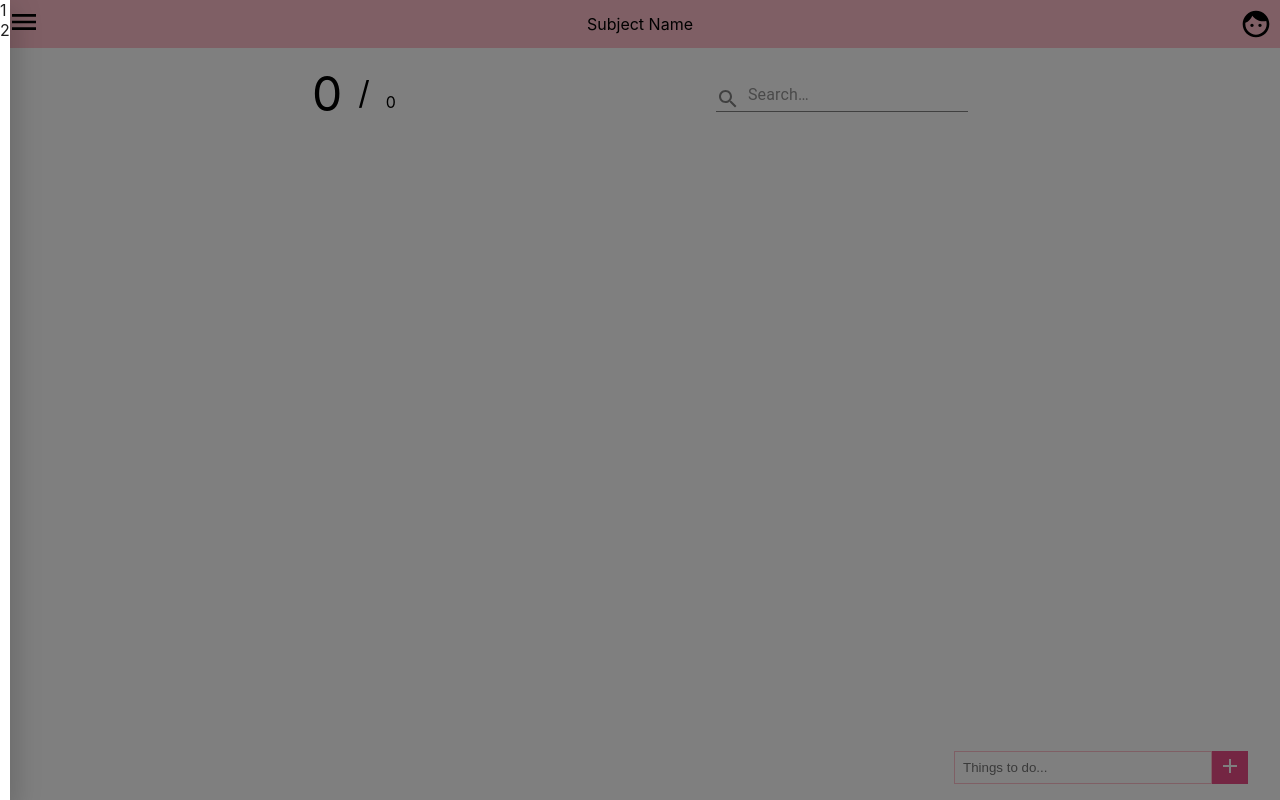
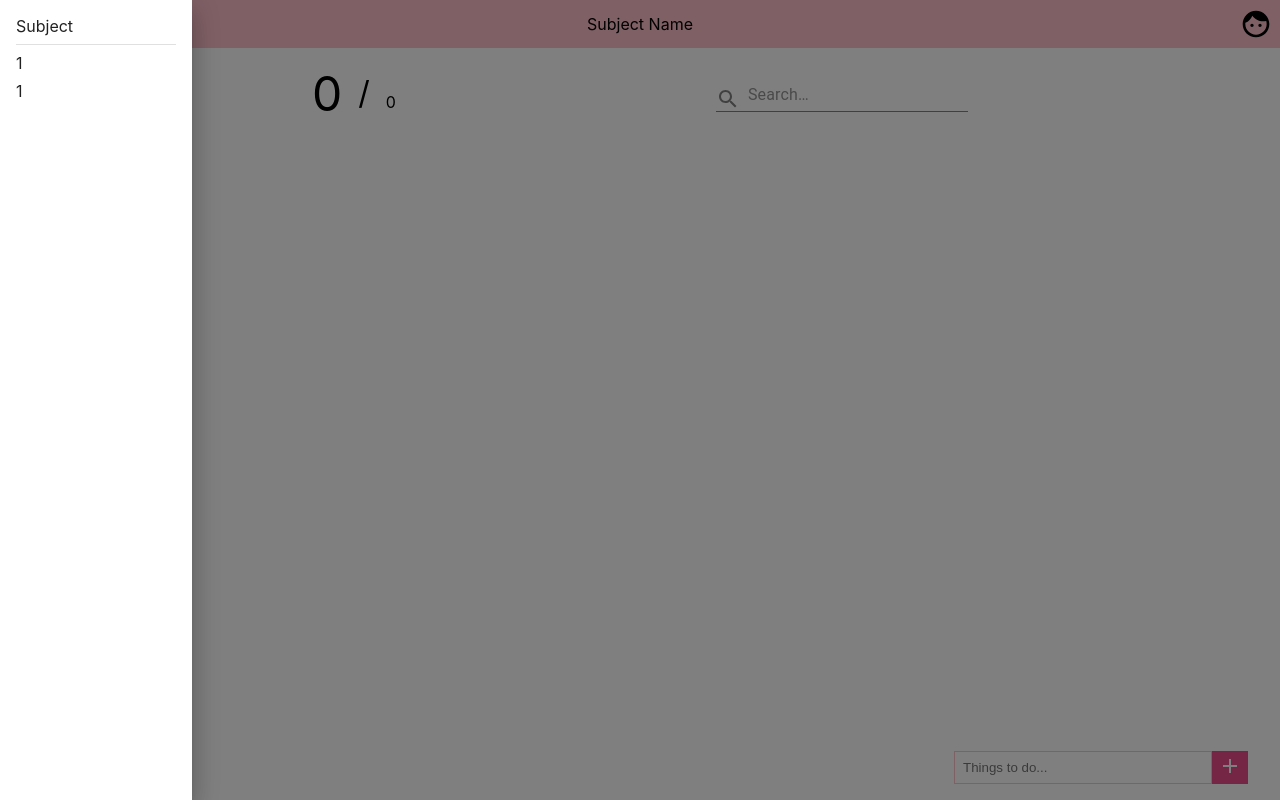
Before and after one commit to sbzi1020/TodoList, a React (Create React App) app: page / in a window 1280 px wide. Both pictures are taken after a click on the icon 24 px from the left and 22 px from the top of the page. Built offline with nearby package versions, Linux system fonts and the light colour scheme.

Commit message:
[ master ] - 'Finished drawer'

```diff
--- a/src/components/menuDrawer.tsx
+++ b/src/components/menuDrawer.tsx
@@ -1,7 +1,6 @@
 import React, { useState } from 'react';
 import clsx from 'clsx';
 import Drawer from '@material-ui/core/Drawer';
-import Button from '@material-ui/core/Button';
 import List from '@material-ui/core/List';
 import Divider from '@material-ui/core/Divider';
 import ListItem from '@material-ui/core/ListItem';
@@ -27,9 +26,21 @@ const MenuDrawer = () => {
             <div
                 role="presentation"
                 onClick={toggleDrawer}
+                onKeyDown={toggleDrawer}
+                className={`${classes.listContainer}`}
             >
-                <div>1</div>
-                <div>2</div>
+
+                    <div>Subject</div>
+
+                <Divider style={{ 'width': '10rem' }} />
+                <List
+
+                className={`${classes.list}`}
+                >
+                    <div>1</div>
+                    <div>1</div>
+                </List>
+
             </div>
         )
     }
@@ -43,6 +54,7 @@ const MenuDrawer = () => {
                 anchor='left'
                 open={open}
                 onClose={toggleDrawer}
+                className={`${classes.drawer}`}
             >
                 {list()}
             </Drawer>
--- a/src/styles/drawer.styles.ts
+++ b/src/styles/drawer.styles.ts
@@ -1,14 +1,31 @@
 import { makeStyles } from '@material-ui/core'
 
 export const generateStyles = makeStyles({
-  list: {
-    width: 250,
-  },
-  fullList: {
-    width: 'auto',
-  },
     menuIcon: {
         marginLeft: '0.5rem',
         fontSize: '2rem',
     },
+    drawer: {
+        width: '2rem',
+    },
+    listContainer: {
+        display: 'flex',
+        flexDirection: 'column',
+        justifyContent: 'flex-start',
+        margin: '1rem',
+        '& div': {
+            fontSize: '1rem',
+            marginBottom: '0.5rem',
+        },
+    },
+    list: {
+        '& div': {
+            '&:hover': {
+                cusor: 'pointer',
+
+            backgroundColor: 'grey',
+            }
+        },
+
+    }
 })
```
